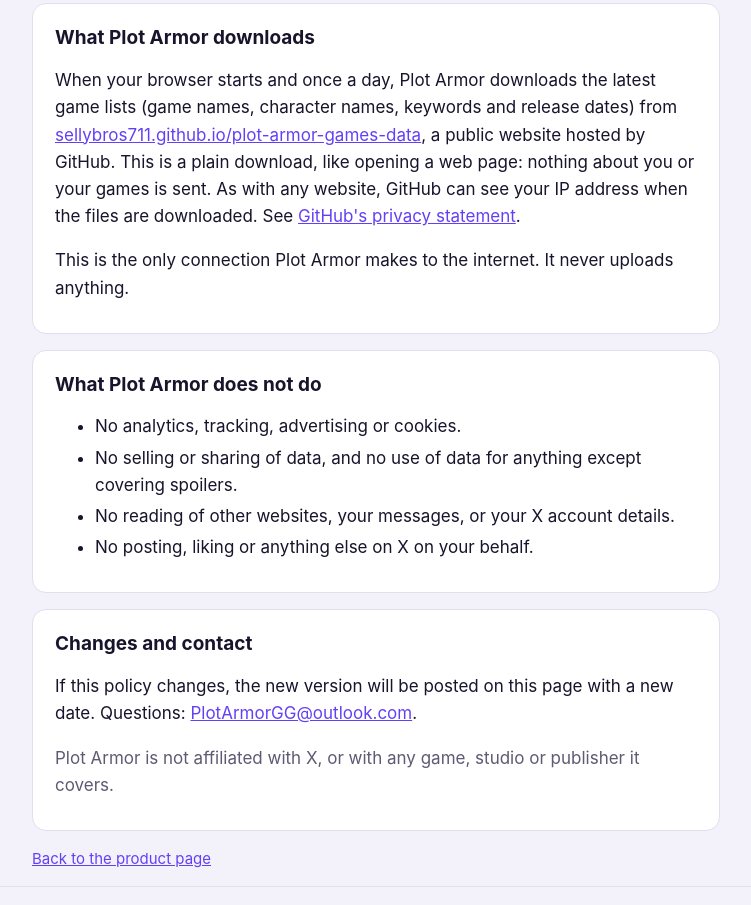
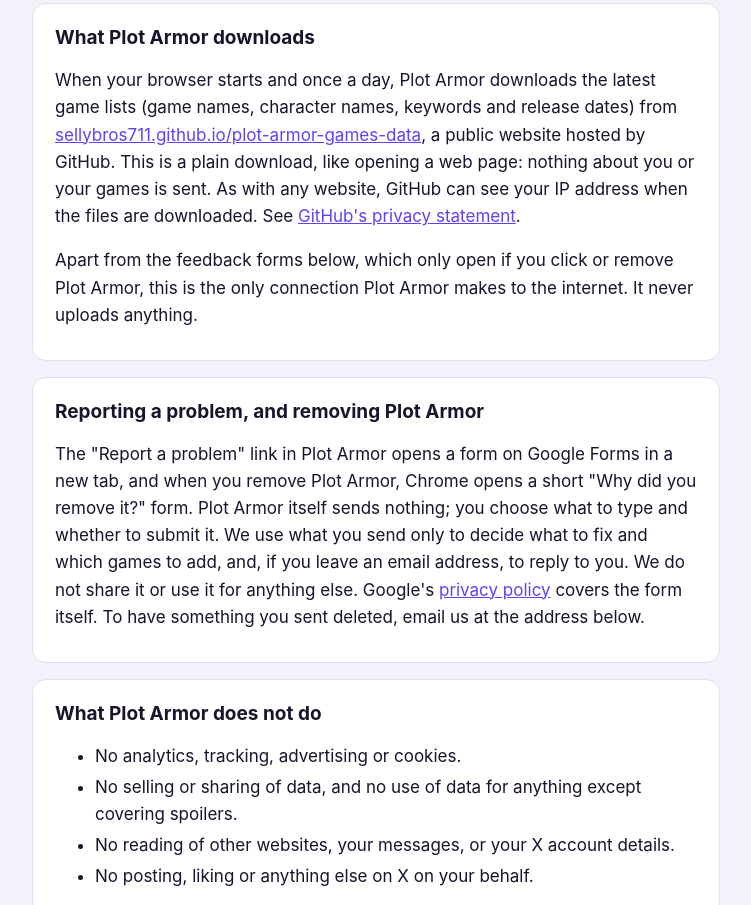
Before and after one commit to sellybros711/plot-armor-site, a plain HTML site: page docs/games/privacy/index.html in a window 1280 px wide. Shown: the part 1119-2024 px from the top of the page, without its empty margins (264-1015 px from the left). Drawn offline with Linux system fonts and the light colour scheme.

Commit message:
Gaming privacy policy: Nov 21 update (report-a-problem and uninstall forms)
Words copied from plot-armor-games/store/privacy.html.

Co-Authored-By: Claude Opus 5.5 <noreply@anthropic.com>

```diff
--- a/docs/games/privacy/index.html
+++ b/docs/games/privacy/index.html
@@ -29,7 +29,7 @@
   <div class="wrap narrow">
     <p class="kicker">Privacy policy</p>
     <h1>Plot Armor: Gaming privacy policy</h1>
-    <p>Last updated November 19, 2026</p>
+    <p>Last updated November 21, 2026</p>
   </div>
 </div>
 <main id="main" class="wrap narrow policy">
@@ -67,7 +67,20 @@
           you or your games is sent. As with any website, GitHub can see your IP address when the files are
           downloaded. See <a href="https://docs.github.com/en/site-policy/privacy-policies/github-general-privacy-statement">GitHub's privacy statement</a>.
         </p>
-        <p>This is the only connection Plot Armor makes to the internet. It never uploads anything.</p>
+        <p>Apart from the feedback forms below, which only open if you click or remove Plot Armor, this is the only connection Plot Armor makes to the internet. It never uploads anything.</p>
+      </section>
+
+      <section>
+        <h2>Reporting a problem, and removing Plot Armor</h2>
+        <p>
+          The "Report a problem" link in Plot Armor opens a form on Google Forms in a new tab, and when you
+          remove Plot Armor, Chrome opens a short "Why did you remove it?" form. Plot Armor itself sends
+          nothing; you choose what to type and whether to submit it. We use what you send only to decide
+          what to fix and which games to add, and, if you leave an email address, to reply to you. We do
+          not share it or use it for anything else. Google's
+          <a href="https://policies.google.com/privacy">privacy policy</a> covers the form itself.
+          To have something you sent deleted, email us at the address below.
+        </p>
       </section>
 
       <section>
```
